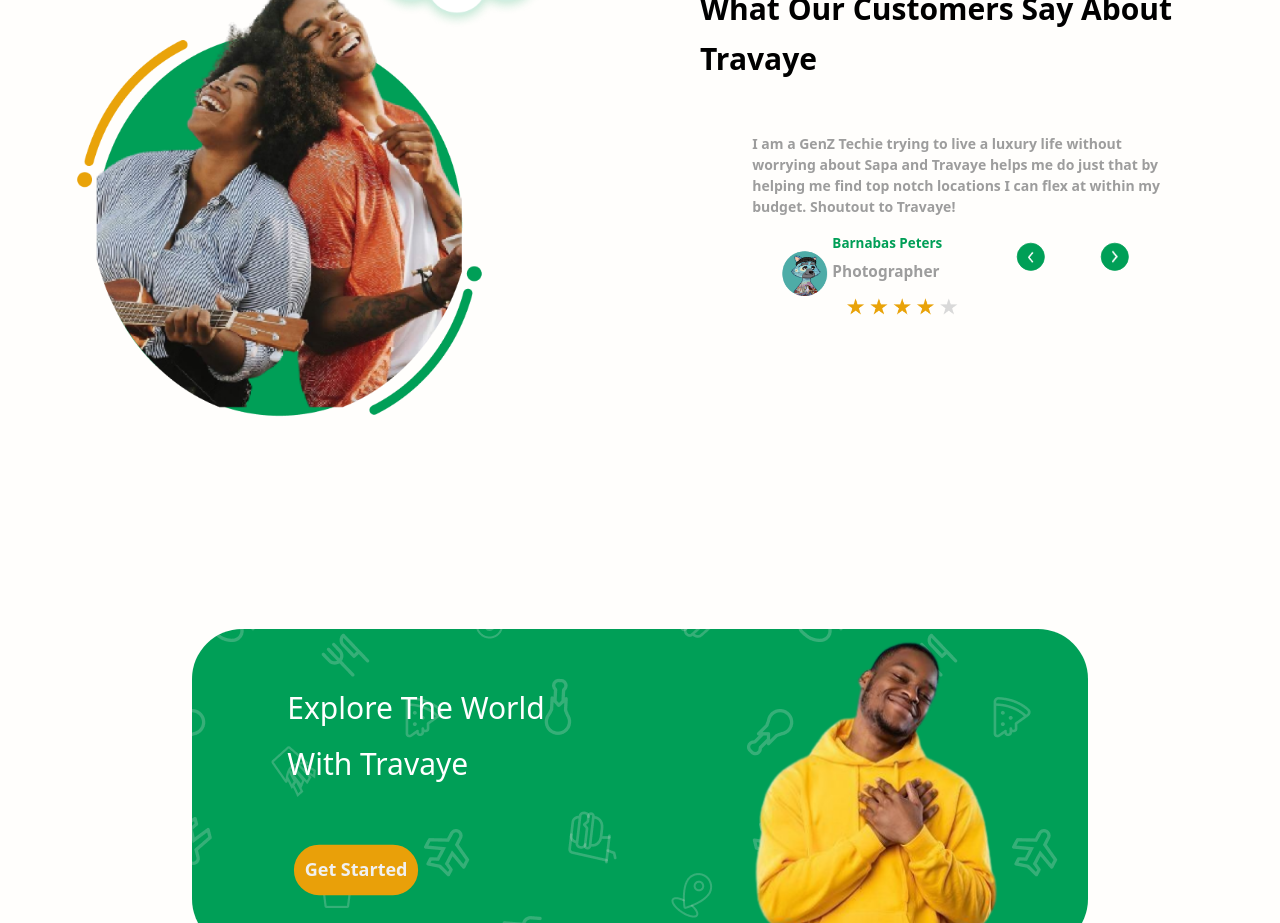
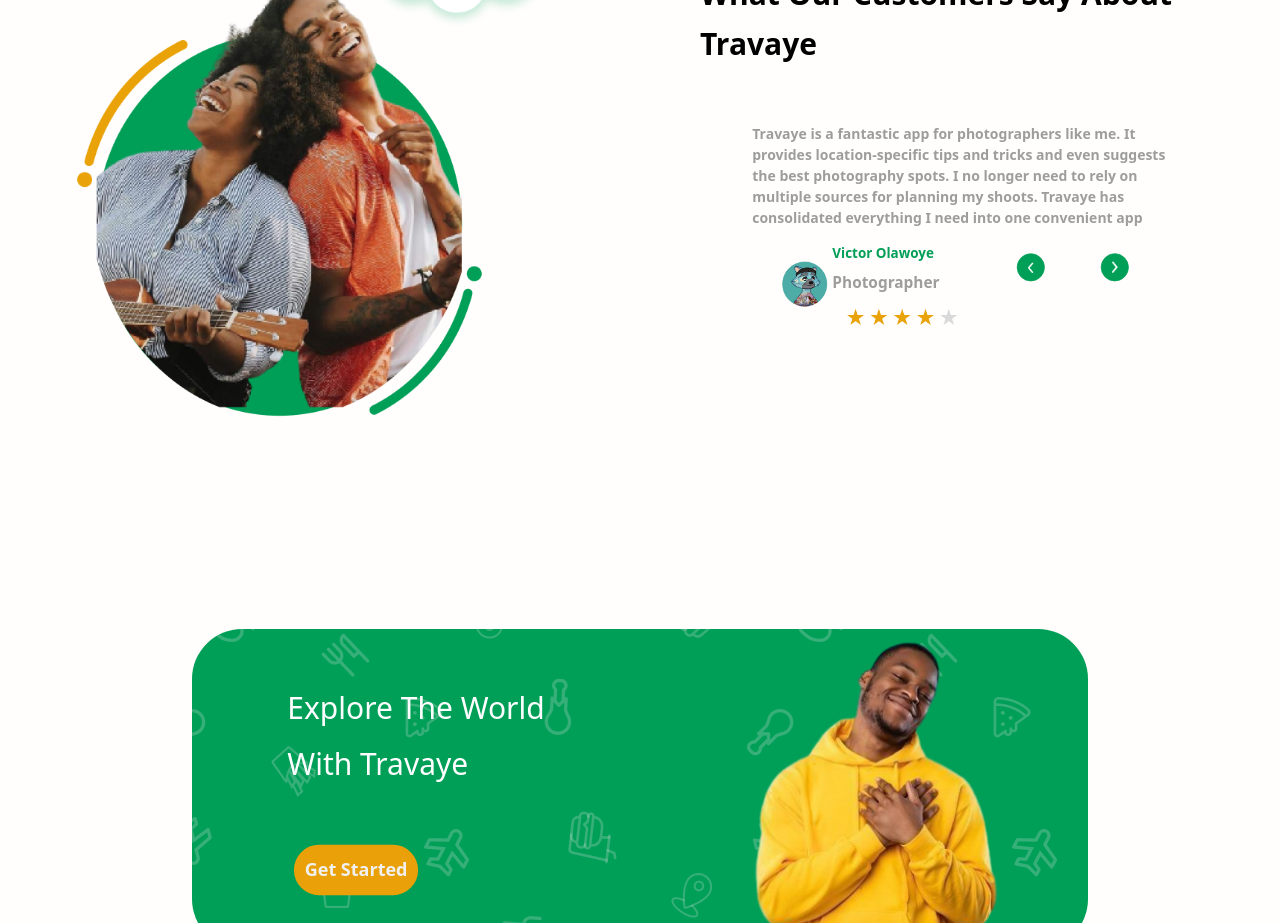
Before and after one commit to tra-vaye/travaye-frontend, a React (Create React App) app: page / in a window 1280 px wide. Shown: the part 2460-3383 px from the top of the page. Built offline with nearby package versions, Linux system fonts and the light colour scheme.

Commit message:
update review

```diff
--- a/src/components/UI/Review/Review.jsx
+++ b/src/components/UI/Review/Review.jsx
@@ -8,7 +8,50 @@ import Ibadan from "../../../assets/ibadan.png";
 import Lagos from "../../../assets/lagos.png";
 import ReviewStars from "../../../assets/review-stars.png";
 import { ScrollLeftBtn, ScrollRightBtn } from "../Buttons";
-
+const reviews = [
+  {
+    name: "Victor Olawoye",
+    occupation: "Photographer",
+    review:
+      "Travaye is a fantastic app for photographers like me. It provides location-specific tips and tricks and even suggests the best photography spots. I no longer need to rely on multiple sources for planning my shoots. Travaye has consolidated everything I need into one convenient app",
+  },
+  {
+    name: "Sandra Johnson",
+    occupation: "Fitness Enthusiast",
+    review:
+      "Travaye has contributed a lot to my fitness journey. With its extensive database of fitness-friendly locations, healthy dining options, and nearby workout facilities, I can easily access unforgettable fitness experiences",
+  },
+  {
+    name: "Joy Bankole",
+    occupation: "Influencer",
+    review:
+      "I really love this app! It's like it was made for me! The app allows me to budget content trips, share my reviews for points, and grow my audience all from one platform. It's a powerful tool that helps me maintain a consistent online presence, even when I'm on a tight budget.",
+  },
+  {
+    name: "Emeka Nzere",
+    occupation: "Student",
+    review:
+      "You don't want to go out on dates without this app in your pocket!",
+  },
+  {
+    name: "Gbemisola Peters",
+    occupation: "Tech Sis",
+    review:
+      "I didn't even know there were so many coffee shops where i could work till i found this app",
+  },
+  {
+    name: "Dele Ali",
+    occupation: "Student",
+    review:
+      "Shoutout to Travaye! This app helps me find top notch locations within my budget",
+  },
+  {
+    name: "Barnabas Peters",
+    occupation: "Photographer",
+    review:
+      "I am a GenZ Techie trying to live a luxury life without worrying about Sapa and Travaye helps me do just that by helping me find top notch locations I can flex at within my budget. Shoutout to Travaye!",
+  },
+];
 const Data = [
   { location: "Lagos, Nigeria", img: Lagos, rating: "" },
   { location: "Ibadan, Nigeria", img: Ibadan, rating: "" },
@@ -48,21 +91,16 @@ const ReviewCarousel = ({ classes }) => {
         enabled: true,
       }}
     >
-      {Data.map((data, i) => {
+      {reviews.map((data, i) => {
         return (
           <SwiperSlide key={i} className="w-full flex flex-col m-0 mx-1 ">
-            <Article className=" !break-words">
-              I am a GenZ Techie trying to live a luxury life without worrying
-              about Sapa and Travaye helps me do just that by helping me find
-              top notch locations I can flex at within my budget. Shoutout to
-              Travaye!{" "}
-            </Article>
+            <Article className=" !break-words">{data?.review}</Article>
             <div className={classes.user}>
               <div className="d-flex justify-content-between flex-wrap">
                 <div className="d-flex justify-content-center align-items-center mt-3 me-4 ">
                   <img src={Avatar} alt="avatar" />
                   <div>
-                    <p>Barnabas Peters</p>
+                    <p>{data?.name}</p>
                     <p
                       style={{
                         fontWeight: " 700",
@@ -72,7 +110,7 @@ const ReviewCarousel = ({ classes }) => {
                         color: " #9d9d9d",
                       }}
                     >
-                      Photographer
+                      {data?.occupation}
                     </p>
                     <div className={classes.stars}>
                       <img src={ReviewStars} alt="stars" className="mt-3 " />
```
